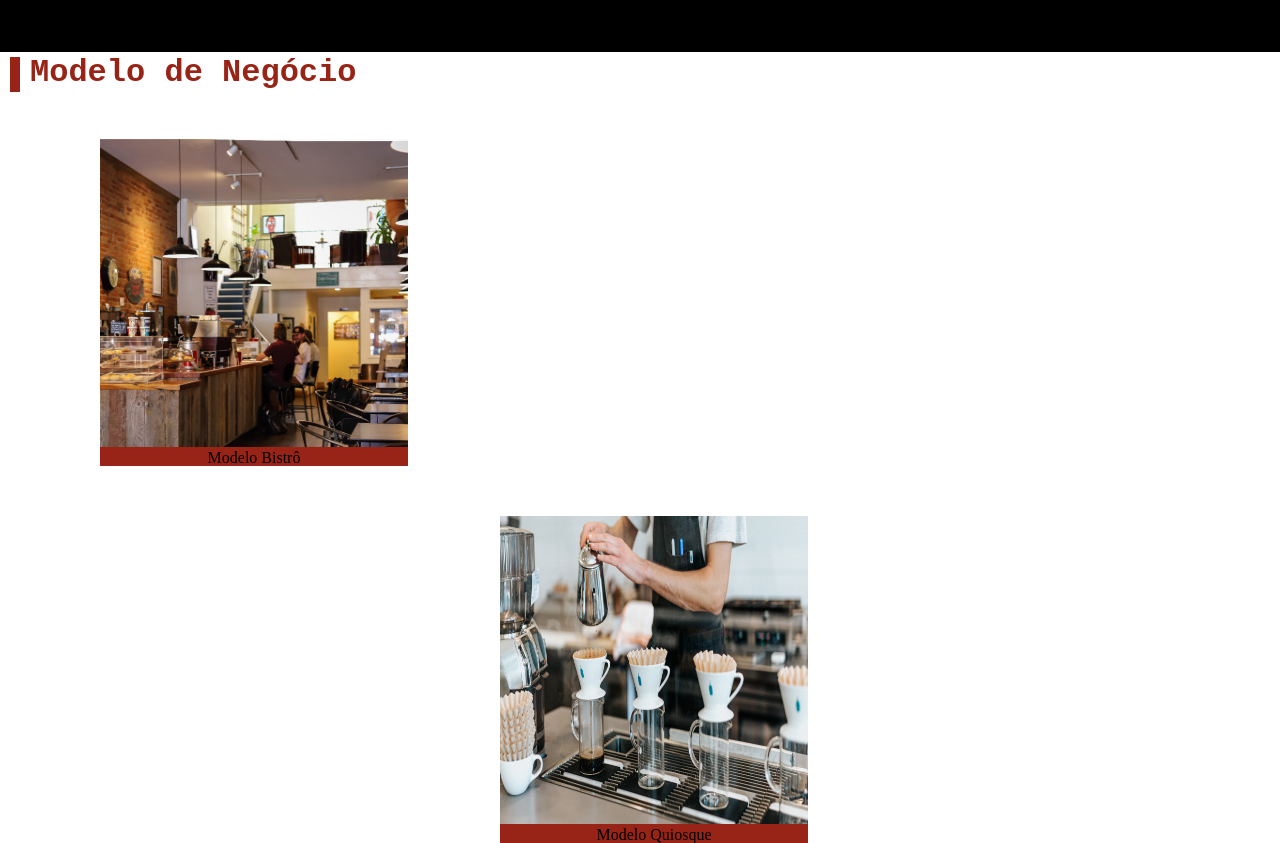
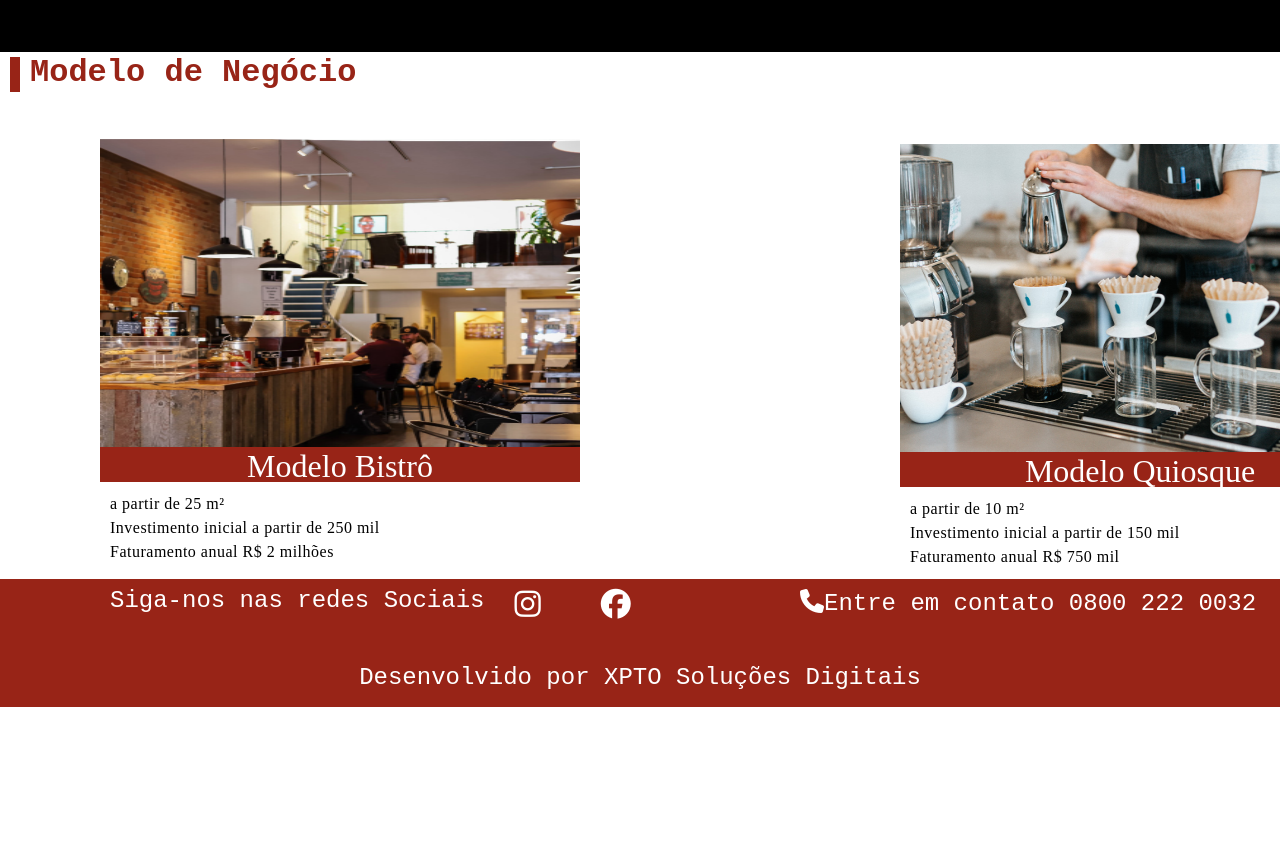
Before and after one commit to arthuresliraa11/JuCafe, a plain HTML site: page index.html in a window 1280 px wide. Shown: the part 1440-2283 px from the top of the page. After the commit the page ends 2147 px from the top, so only its background shows below. Drawn offline with Linux system fonts and the light colour scheme; a web font is replaced by a local one.

Commit message:
SITE FEITO!!!!!!!!

```diff
--- a/css/style.css
+++ b/css/style.css
@@ -484,24 +484,105 @@ main {
 }
 
 
-.modelo_bistro_ONE{
+.modelo_bistro_ONE {
 
     background-position: center -30px;
     text-align: center;
     margin-left: 100px;
     background-color: #982417;
-    width: 308px;
+    width: 480px;
     margin-top: 50px;
 }
 
 
-.modelo_bistro_TWO{
+.modelo_bistro_TWO {
     justify-content: center;
     text-align: center;
-    margin-left: 500px;
+    margin-left: 900px;
     background-color: #982417;
-    width: 308px;
-    margin-top: 50px;
+    width: 480px;
+    margin-top: -430px;
 
 
 }
+
+.text_mb_one {
+    color: white;
+    font-size: 32px;
+
+}
+
+.lista_one {
+    margin-left: 100px;
+    padding: 10px;
+    line-height: 1.5;
+    /* Altura da linha de 1.5 vezes o tamanho da fonte */
+    letter-spacing: 0.5px;
+    /* Pequeno espaçamento entre as letras */
+
+}
+
+
+.lista_two {
+    margin-left: 900px;
+    padding: 10px;
+    line-height: 1.5;
+    /* Altura da linha de 1.5 vezes o tamanho da fonte */
+    letter-spacing: 0.5px;
+    /* Pequeno espaçamento entre as letras */
+
+}
+
+
+footer {
+    color: white;
+    background-color: #982417;
+    height: 128px;
+}
+
+.final_text {
+    margin-left: 100px;
+    font-family: "Lekton", monospace;
+    font-weight: 400;
+    font-size: 24px;
+    font-style: normal;
+}
+
+.redes_socias {
+    display: flex;
+    padding: 10px;
+    gap: 30px;
+    font-size: 30px
+}
+
+.fa-brands {}
+
+.face {
+    display: flex;
+
+}
+
+.font_qua{
+display: flex;
+margin-left:800px;
+margin-top: -40px;
+
+
+}
+.text_qua{
+    font-family: "Lekton", monospace;
+    font-weight: 400;
+    font-size: 24px;
+    font-style: normal;
+    gap: 30px;
+}
+
+
+.final_tex{
+    font-family: "Lekton", monospace;
+    font-weight: 400;
+    font-size: 24px;
+    font-style: normal;
+    text-align: center;
+    margin-top: 50px;
+}
--- a/index.html
+++ b/index.html
@@ -18,7 +18,12 @@
     <link rel="preconnect" href="https://fonts.gstatic.com" crossorigin>
     <link rel="preconnect" href="https://fonts.googleapis.com">
     <link rel="preconnect" href="https://fonts.gstatic.com" crossorigin>
-    <link href="https://fonts.googleapis.com/css2?family=Inria+Sans:ital,wght@0,300;0,400;0,700;1,300;1,400;1,700&family=Lekton:ital,wght@0,400;0,700;1,400&display=swap" rel="stylesheet">
+    <link
+        href="https://fonts.googleapis.com/css2?family=Inria+Sans:ital,wght@0,300;0,400;0,700;1,300;1,400;1,700&family=Lekton:ital,wght@0,400;0,700;1,400&display=swap"
+        rel="stylesheet">
+        <link rel="preconnect" href="https://fonts.googleapis.com">
+<link rel="preconnect" href="https://fonts.gstatic.com" crossorigin>
+<link href="https://fonts.googleapis.com/css2?family=Inria+Sans:ital,wght@0,300;0,400;0,700;1,300;1,400;1,700&family=Just+Me+Again+Down+Here&family=Lekton:ital,wght@0,400;0,700;1,400&display=swap" rel="stylesheet">
     <script src="https://kit.fontawesome.com/ab63973773.js" crossorigin="anonymous" defer></script>
 
     <title>JuCafe</title>
@@ -117,9 +122,12 @@
                     <p> Depoimentos</p>
                 </div>
                 <div class="escrita">
-                <p>“Sempre gostei de café mas nunca pensei em transformar isto em um negócio, mas quando conheci a JuCafé e seu modelo de negócio passei a vislumbrar um futuro promissor atuando com um produto que aprecio.
+                    <p>“Sempre gostei de café mas nunca pensei em transformar isto em um negócio, mas quando conheci a
+                        JuCafé e seu modelo de negócio passei a vislumbrar um futuro promissor atuando com um produto
+                        que aprecio.
 
-                    Estou muito realizada e agradeço a todo apoio da franquia nesta relação construída com diálogo e confiança.”</p>
+                        Estou muito realizada e agradeço a todo apoio da franquia nesta relação construída com diálogo e
+                        confiança.”</p>
                 </div>
                 <div class="name">
                     <p> Kamila Kaffman</p>
@@ -141,20 +149,50 @@
         </div>
 
         <div class="modelo_bistro_ONE">
-    <img src="./img/modeloBistro_Cel.png" width="308px" height="308px">
-<p>Modelo Bistrô </p>
+            <img src="./img/modeloBistro_Cel.png" width="480px" height="308px">
+            <p class="text_mb_one">Modelo Bistrô </p>
         </div>
+        <ul class="lista_one">
+            <li>a partir de 25 m²</li>
+            <li>Investimento inicial a partir de 250 mil</li>
+            <li>Faturamento anual R$ 2 milhões</li>
+        </ul>
+
 
         <div class="modelo_bistro_TWO">
-    <img src="img/modeloQuiosque_Dsk.png" width="308px" height="308px">
-    <p class="text_quiosque">Modelo Quiosque </p>
+            <img src="img/modeloQuiosque_Dsk.png" width="480px" height="308px">
+            <p class="text_mb_one">Modelo Quiosque </p>
+
         </div>
+        <ul class="lista_two">
+            <li>a partir de 10 m²</li>
+            <li>Investimento inicial a partir de 150 mil</li>
+            <li>Faturamento anual R$ 750 mil</li>
+        </ul>
 
 
 
 
 
-<footer></footer>
+        <footer>
+<div class="redes_socias">
+    <p class="final_text">Siga-nos nas redes Sociais</p><i class="fa-brands fa-instagram"></i></p>
+    <div class="face">
+
+        <i class="fa-brands fa-facebook"></i>
+    </div>
+
+</div>
+
+<div class="font_qua">
+<p class="text_qua"><i class="fa-solid fa-phone"></i>Entre em contato 0800 222 0032</p>
+
+</div>
+
+<div class="final">
+    <p class="final_tex"> Desenvolvido por XPTO Soluções Digitais</p>
+</div>
+        </footer>
 
 
 </body>
```
Lines whose indentation alone changed are shown as unchanged.
